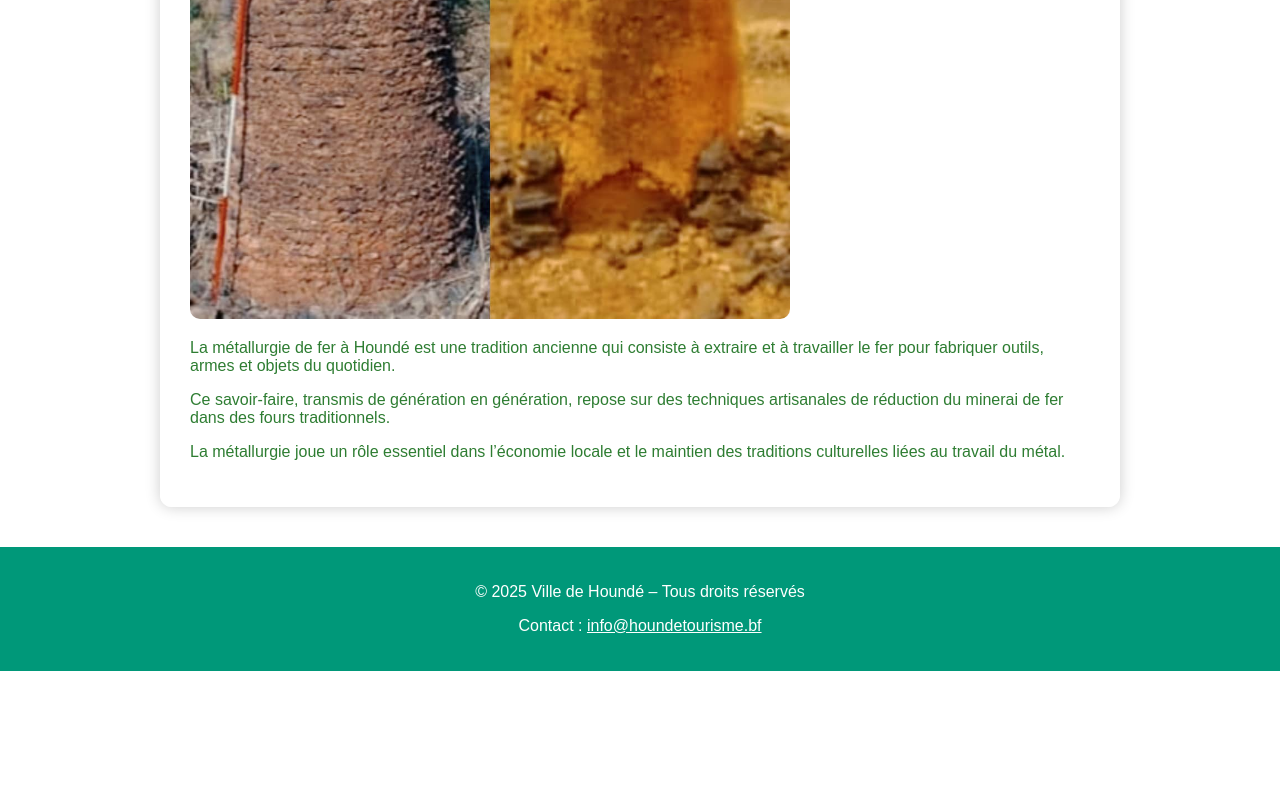
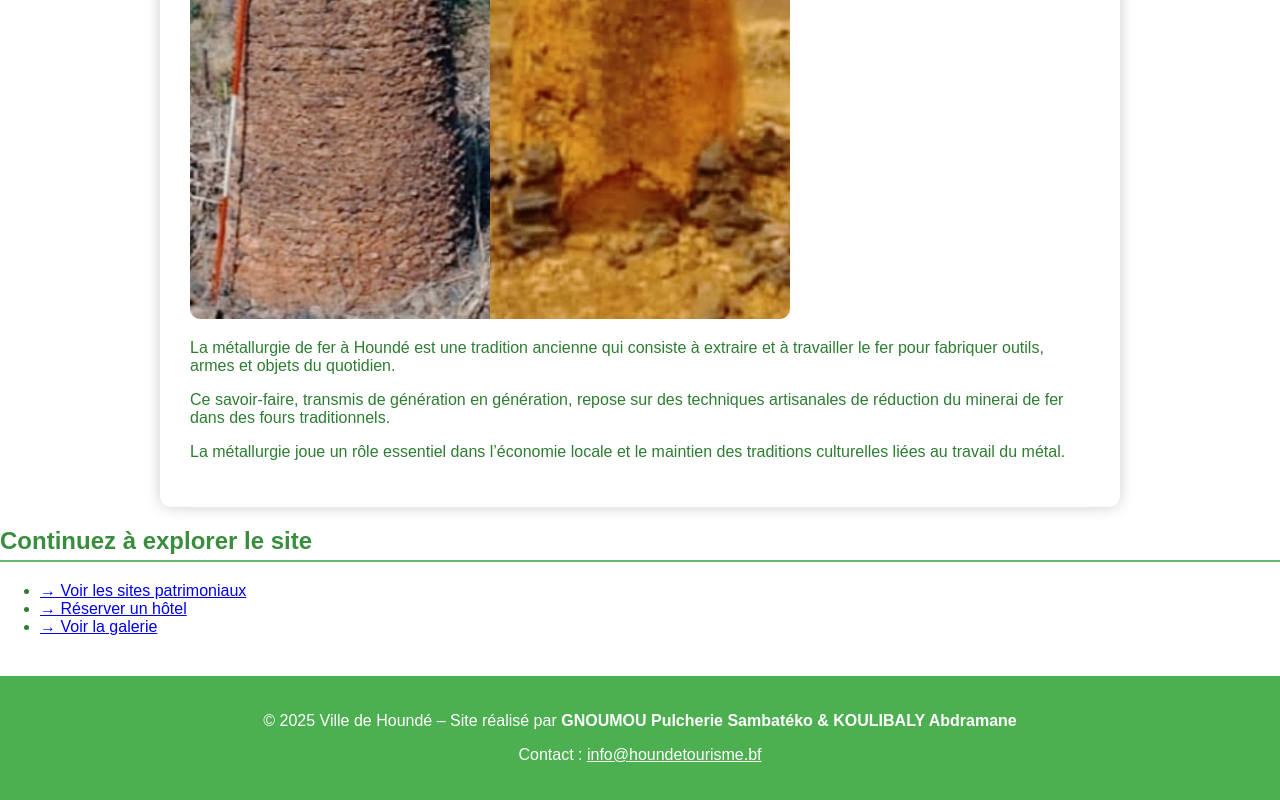
Before and after one commit to N123ABC743/houndecity, a plain HTML site: page patrimoine9.html in a window 1280 px wide. Shown: the part 526-1326 px from the top of the page. Before the commit the page ends 1197 px from the top, so only its background shows below. Drawn offline with Linux system fonts and the light colour scheme.

Commit message:
Update patrimoine9.html

```diff
--- a/patrimoine9.html
+++ b/patrimoine9.html
@@ -27,10 +27,20 @@
       La métallurgie joue un rôle essentiel dans l’économie locale et le maintien des traditions culturelles liées au travail du métal.
     </p>
   </main>
-<footer style="background-color: #009879; color: white; text-align: center; padding: 20px; margin-top: 40px;">
-  <p>&copy; 2025 Ville de Houndé – Tous droits réservés</p>
-  <p>Contact : <a href="mailto:info@houndetourisme.bf" style="color: white; text-decoration: underline;">info@houndetourisme.bf</a></p>
+ <section>
+      <h2>Continuez à explorer le site</h2>
+      <ul>
+        <li><a href="patrimoine.html">→ Voir les sites patrimoniaux</a></li>
+        <li><a href="reservation.html">→ Réserver un hôtel</a></li>
+        <li><a href="galerie.html">→ Voir la galerie</a></li>
+      </ul>
+    </section>
+  </main>
+<footer>
+  <p>&copy; 2025 Ville de Houndé – Site réalisé par <strong>GNOUMOU Pulcherie Sambatéko & KOULIBALY Abdramane</strong></p>
+  <p>Contact : <a href="mailto:info@houndetourisme.bf" style="color: white;">info@houndetourisme.bf</a></p>
 </footer>
+
 
 </body>
 </html>
```
